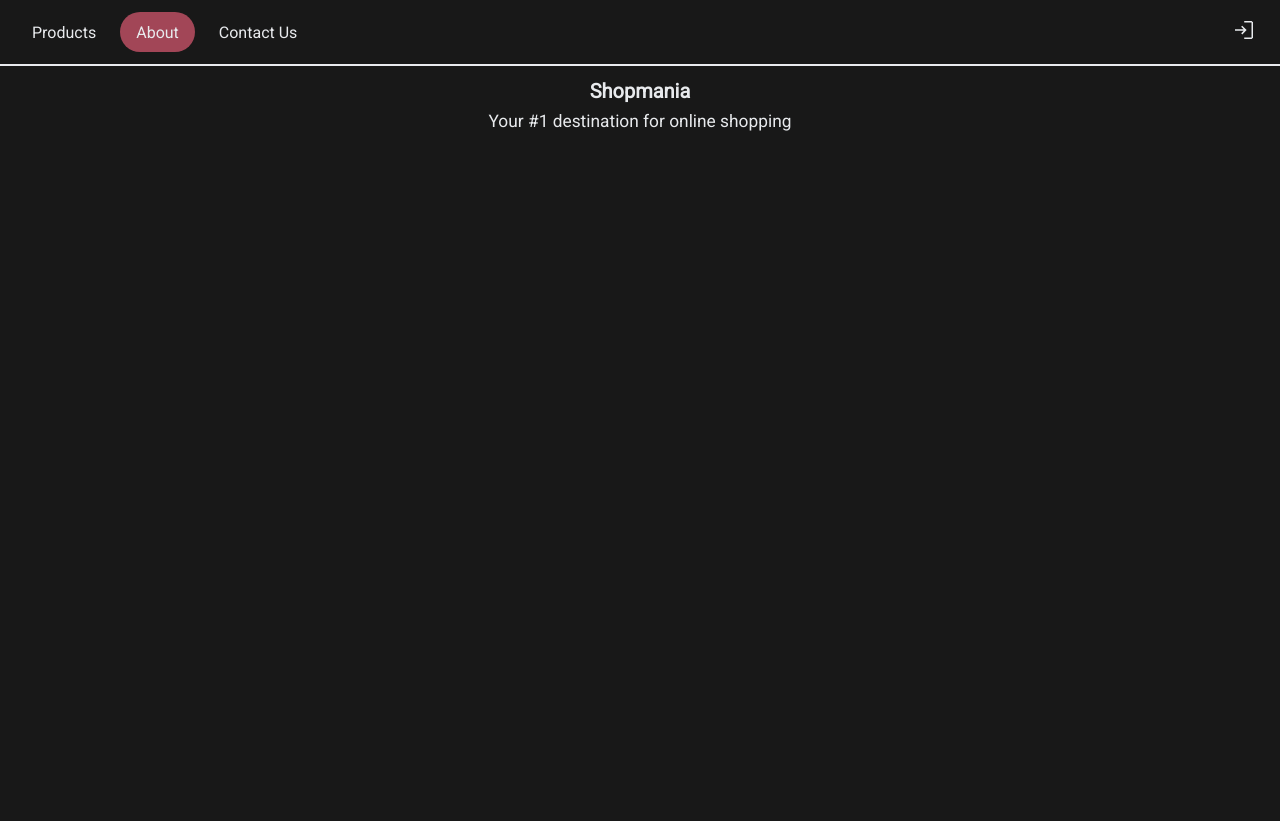
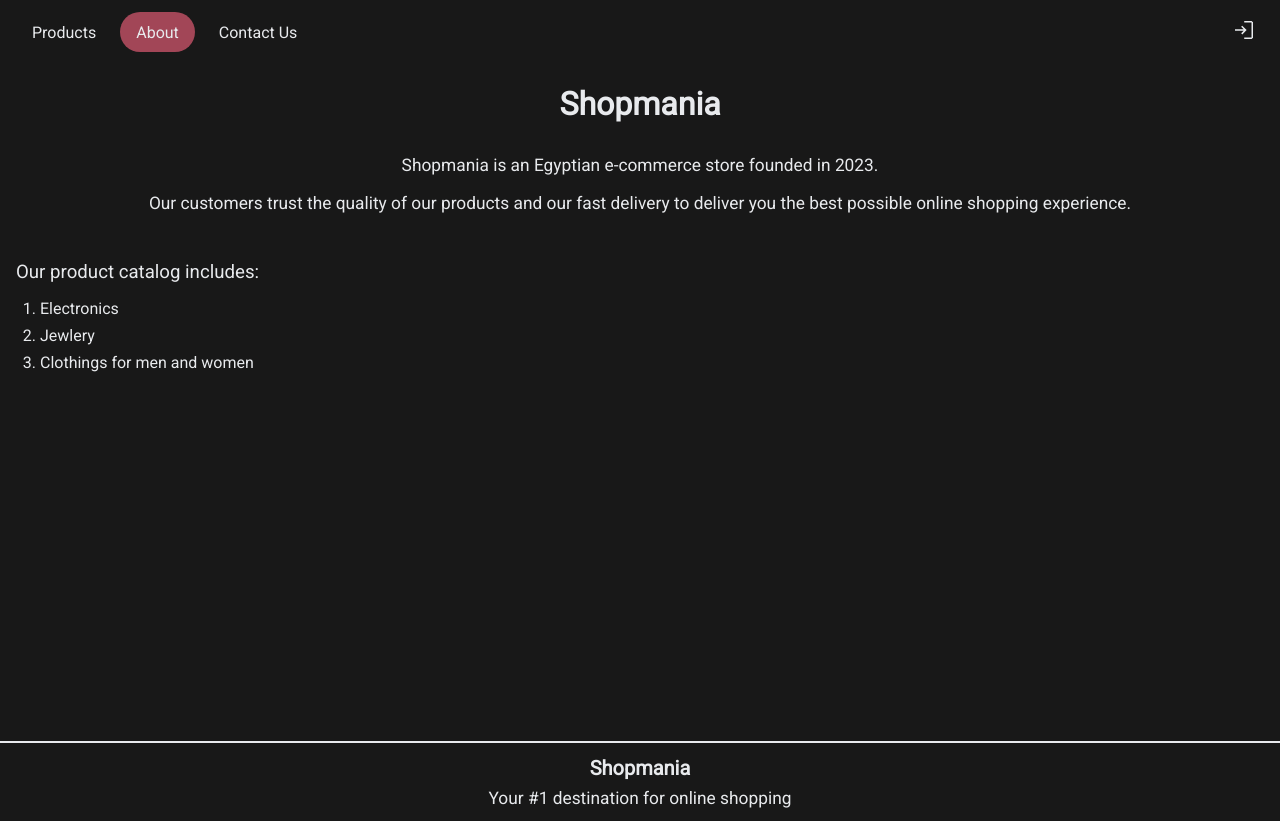
Before and after one commit to abdel-17/shopmania, a React (Vite) app: page /about in a window 1280 px wide. Before the commit the page ends 800 px from the top, so only its background shows below. Built offline with nearby package versions, Linux system fonts and the light colour scheme; no server answers.

Commit message:
Added the about page

```diff
--- a/src/App.tsx
+++ b/src/App.tsx
@@ -4,6 +4,7 @@ import Login from "./pages/login/Login";
 import Contact from "./pages/contact/Contact";
 import Root from "./pages/Root";
 import Cart from "./pages/cart/Cart";
+import About from "./pages/about/About";
 
 function App() {
   return (
@@ -14,6 +15,7 @@ function App() {
           <Route path="/login" element={<Login />} />
           <Route path="/contact" element={<Contact />} />
           <Route path="/cart" element={<Cart />} />
+          <Route path="/about" element={<About />} />
         </Routes>
       </Root>
     </BrowserRouter>
--- /dev/null
+++ b/src/pages/about/About.css
@@ -0,0 +1,18 @@
+.about-title {
+  text-align: center;
+}
+
+.about-description {
+  text-align: center;
+  font-size: 13pt;
+  margin: 32px;
+}
+
+.category-list-title {
+  margin: 48px 16px 0px 16px;
+  font-size: 14pt;
+}
+
+.product-category-list > li {
+  margin-top: 8px;
+}
--- /dev/null
+++ b/src/pages/about/About.tsx
@@ -0,0 +1,30 @@
+import "./About.css";
+
+function About() {
+  return (
+    <div className="fullscreen">
+      <h1 className="about-title">Shopmania</h1>
+
+      <div className="about-description">
+        <p>
+          Shopmania is an Egyptian e-commerce store founded in 2023.
+        </p>
+
+        <p>
+          Our customers trust the quality of our products and our fast delivery to deliver
+          you the best possible online shopping experience.
+        </p>
+      </div>
+
+      <p className="category-list-title">Our product catalog includes:</p>
+
+      <ol className="product-category-list">
+        <li>Electronics</li>
+        <li>Jewlery</li>
+        <li>Clothings for men and women</li>
+      </ol>
+    </div>
+  );
+}
+
+export default About;
```
